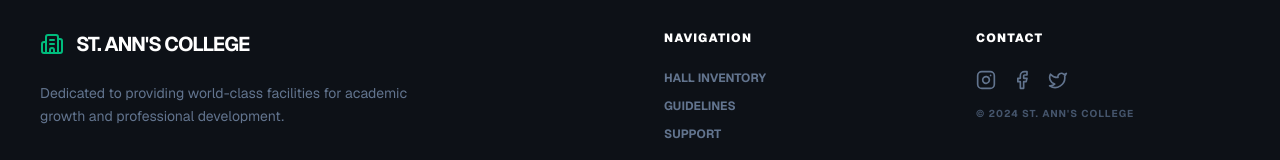
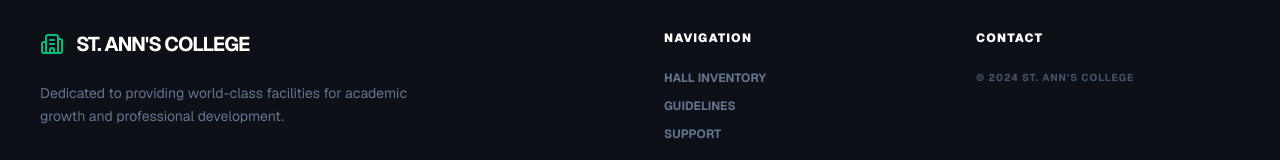
Before and after one commit to FizzaFatima-dev/st.anns-hall-booking, a Next.js app: page / in a window 1280 px wide. Shown: the part 1095-1255 px from the top of the page. Built offline with nearby package versions, Linux system fonts and the light colour scheme; no server answers; the database is empty.

Commit message:
maybe it will come as i want this time

```diff
--- a/app/page.tsx
+++ b/app/page.tsx
@@ -2,7 +2,7 @@
 import { useEffect, useState } from 'react';
 import { supabase } from '@/lib/supabase';
 import { useRouter } from 'next/navigation';
-import { Building2, Users, ArrowRight, MapPin, Plus, Instagram, Facebook, Twitter, Mail } from 'lucide-react';
+import { Building2, Users, ArrowRight, MapPin, Plus, Mail } from 'lucide-react';
 
 export default function Home() {
   const [halls, setHalls] = useState<any[]>([]);
@@ -128,11 +128,7 @@ export default function Home() {
 
             <div>
               <h4 className="text-xs font-black uppercase tracking-widest text-white mb-6">Contact</h4>
-              <div className="flex gap-4 mb-4">
-                <Instagram className="w-5 h-5 text-slate-500 hover:text-white cursor-pointer" />
-                <Facebook className="w-5 h-5 text-slate-500 hover:text-white cursor-pointer" />
-                <Twitter className="w-5 h-5 text-slate-500 hover:text-white cursor-pointer" />
-              </div>
+
               <p className="text-[10px] font-bold text-slate-600 uppercase tracking-widest">© 2024 St. Ann's College</p>
             </div>
           </div>
```
